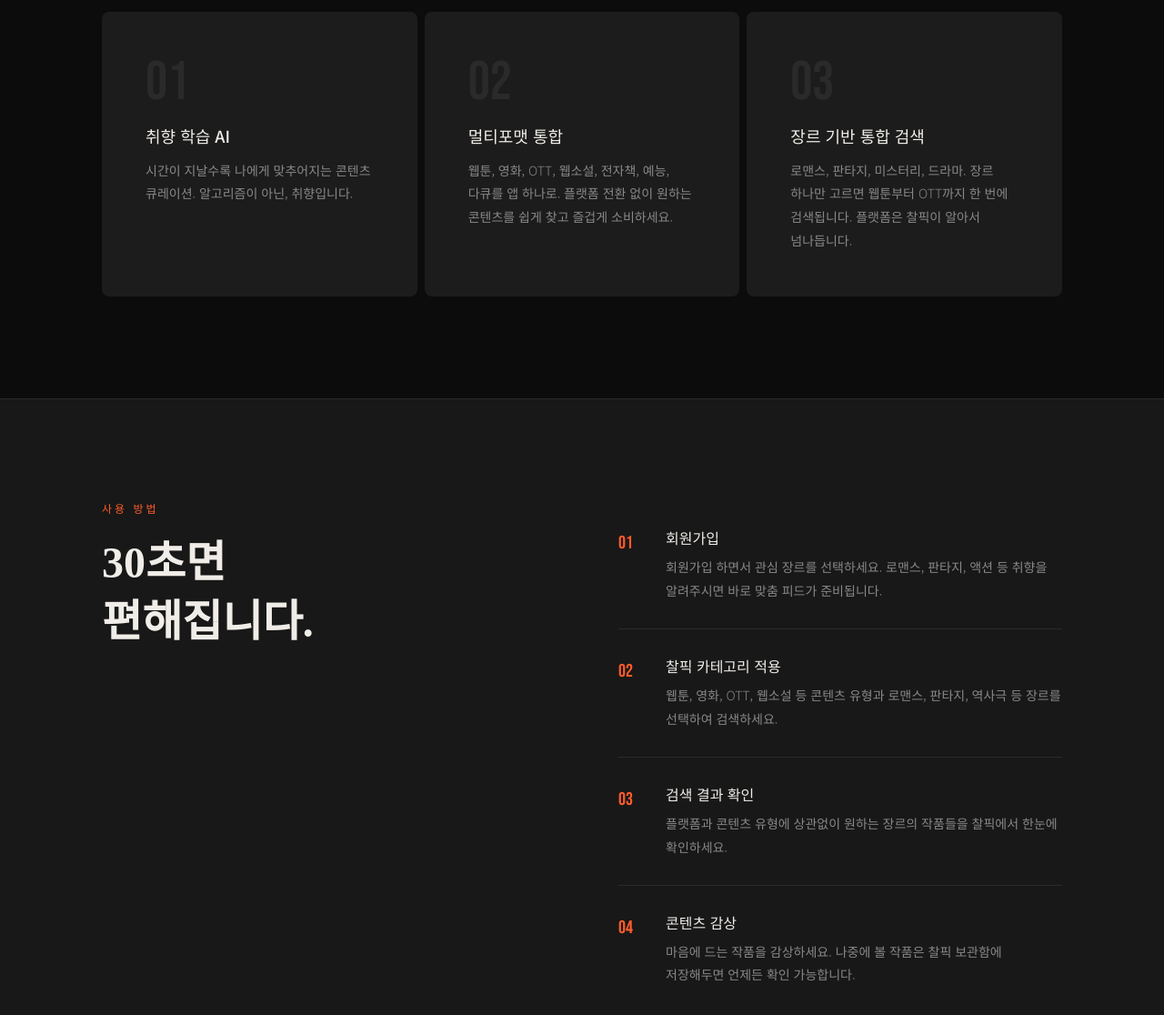
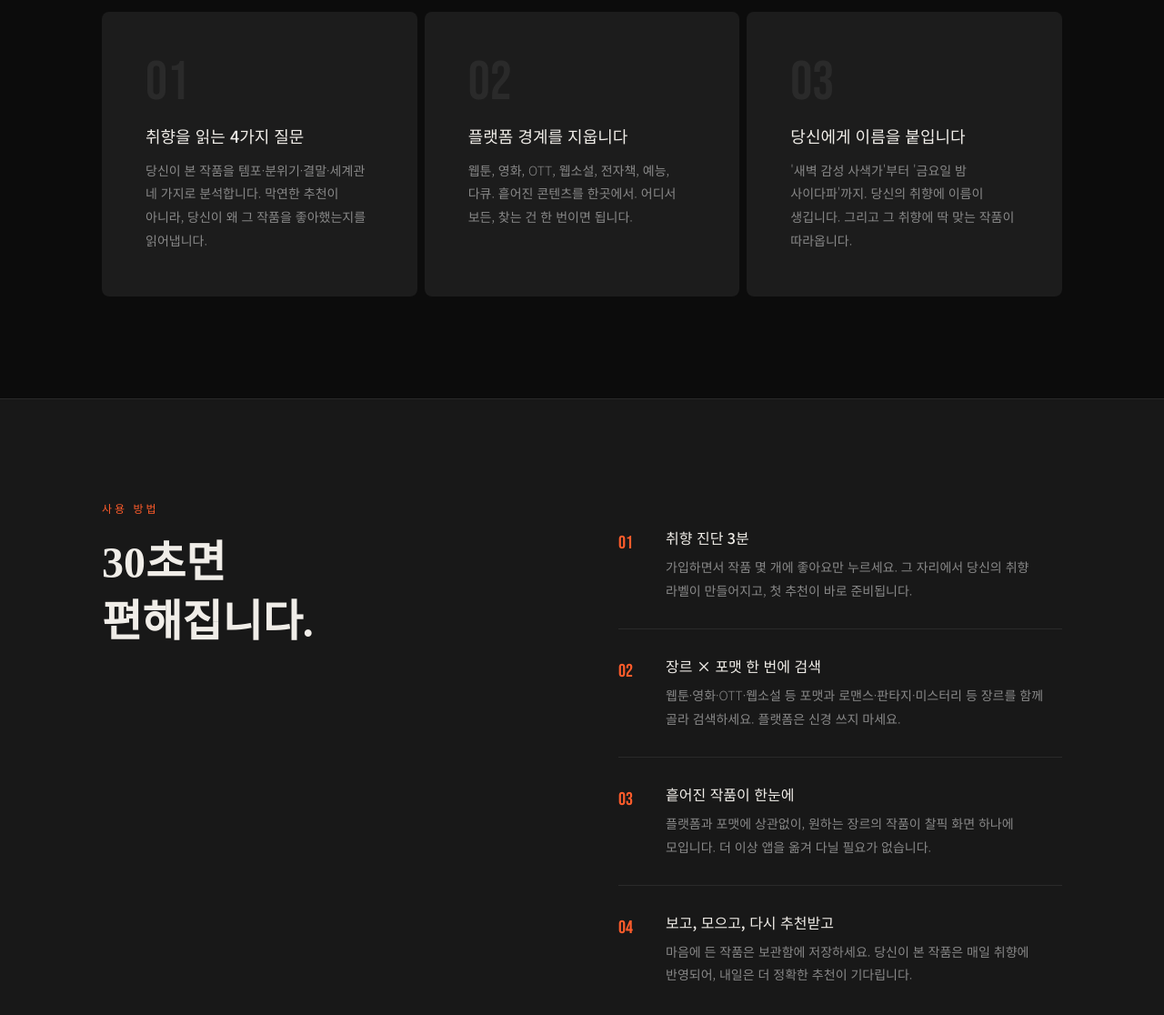
Before and after one commit to jollyJun/chalpick, a plain HTML site: page index.html in a window 1280 px wide. Shown: the part 1200-2316 px from the top of the page at 91% size. Drawn offline with nearby package versions, Linux system fonts and the light colour scheme.

Commit message:
Add files via upload

```diff
--- a/index.html
+++ b/index.html
@@ -308,8 +308,12 @@
     word-break: keep-all;
   }
   .cta-outline {
-    -webkit-text-stroke:1px #f0ede8;
+    background:linear-gradient(120deg, #ff5c2b 0%, #ffb347 100%);
+    -webkit-background-clip:text;
+    background-clip:text;
+    -webkit-text-fill-color:transparent;
     color:transparent;
+    text-shadow:0 0 40px rgba(255,92,43,.25);
   }
 
   /* ── REVEAL ── */
@@ -447,27 +451,27 @@
     <!-- 01 -->
     <div class="feat-card reveal bg-card p-8 sm:p-12 rounded-lg">
       <div class="feat-num">01</div>
-      <h3 class="text-lg font-medium text-textmain mb-3 ko-text">취향 학습 AI</h3>
+      <h3 class="text-lg font-medium text-textmain mb-3 ko-text">취향을 읽는 4가지 질문</h3>
       <p class="text-sm text-muted ko-text" style="line-height:1.85">
-        시간이 지날수록 나에게 맞추어지는 콘텐츠 큐레이션. 알고리즘이 아닌, 취향입니다.
+        당신이 본 작품을 템포·분위기·결말·세계관 네 가지로 분석합니다. 막연한 추천이 아니라, 당신이 왜 그 작품을 좋아했는지를 읽어냅니다.
       </p>
     </div>
 
     <!-- 02 -->
     <div class="feat-card reveal bg-card p-8 sm:p-12 rounded-lg">
       <div class="feat-num">02</div>
-      <h3 class="text-lg font-medium text-textmain mb-3 ko-text">멀티포맷 통합</h3>
+      <h3 class="text-lg font-medium text-textmain mb-3 ko-text">플랫폼 경계를 지웁니다</h3>
       <p class="text-sm text-muted ko-text" style="line-height:1.85">
-        웹툰, 영화, OTT, 웹소설, 전자책, 예능, 다큐를 앱 하나로. 플랫폼 전환 없이 원하는 콘텐츠를 쉽게 찾고 즐겁게 소비하세요.
+        웹툰, 영화, OTT, 웹소설, 전자책, 예능, 다큐. 흩어진 콘텐츠를 한곳에서. 어디서 보든, 찾는 건 한 번이면 됩니다.
       </p>
     </div>
 
     <!-- 03 -->
     <div class="feat-card reveal bg-card p-8 sm:p-12 rounded-lg">
       <div class="feat-num">03</div>
-      <h3 class="text-lg font-medium text-textmain mb-3 ko-text">장르 기반 통합 검색</h3>
+      <h3 class="text-lg font-medium text-textmain mb-3 ko-text">당신에게 이름을 붙입니다</h3>
       <p class="text-sm text-muted ko-text" style="line-height:1.85">
-        로맨스, 판타지, 미스터리, 드라마. 장르 하나만 고르면 웹툰부터 OTT까지 한 번에 검색됩니다. 플랫폼은 찰픽이 알아서 넘나듭니다.
+        '새벽 감성 사색가'부터 '금요일 밤 사이다파'까지. 당신의 취향에 이름이 생깁니다. 그리고 그 취향에 딱 맞는 작품이 따라옵니다.
       </p>
     </div>
   </div>
@@ -489,9 +493,9 @@
       <div class="how-step reveal flex gap-4 sm:gap-6 py-6 sm:py-7 border-b border-border">
         <span class="font-display text-xl text-accent min-w-[28px] pt-1">01</span>
         <div class="flex-1">
-          <h4 class="text-base font-medium text-textmain mb-2 ko-text">회원가입</h4>
+          <h4 class="text-base font-medium text-textmain mb-2 ko-text">취향 진단 3분</h4>
           <p class="text-sm text-muted ko-text" style="line-height:1.85">
-            회원가입 하면서 관심 장르를 선택하세요. 로맨스, 판타지, 액션 등 취향을 알려주시면 바로 맞춤 피드가 준비됩니다.
+            가입하면서 작품 몇 개에 좋아요만 누르세요. 그 자리에서 당신의 취향 라벨이 만들어지고, 첫 추천이 바로 준비됩니다.
           </p>
         </div>
       </div>
@@ -499,9 +503,9 @@
       <div class="how-step reveal flex gap-4 sm:gap-6 py-6 sm:py-7 border-b border-border">
         <span class="font-display text-xl text-accent min-w-[28px] pt-1">02</span>
         <div class="flex-1">
-          <h4 class="text-base font-medium text-textmain mb-2 ko-text">찰픽 카테고리 적용</h4>
+          <h4 class="text-base font-medium text-textmain mb-2 ko-text">장르 × 포맷 한 번에 검색</h4>
           <p class="text-sm text-muted ko-text" style="line-height:1.85">
-            웹툰, 영화, OTT, 웹소설 등 콘텐츠 유형과 로맨스, 판타지, 역사극 등 장르를 선택하여 검색하세요.
+            웹툰·영화·OTT·웹소설 등 포맷과 로맨스·판타지·미스터리 등 장르를 함께 골라 검색하세요. 플랫폼은 신경 쓰지 마세요.
           </p>
         </div>
       </div>
@@ -509,9 +513,9 @@
       <div class="how-step reveal flex gap-4 sm:gap-6 py-6 sm:py-7 border-b border-border">
         <span class="font-display text-xl text-accent min-w-[28px] pt-1">03</span>
         <div class="flex-1">
-          <h4 class="text-base font-medium text-textmain mb-2 ko-text">검색 결과 확인</h4>
+          <h4 class="text-base font-medium text-textmain mb-2 ko-text">흩어진 작품이 한눈에</h4>
           <p class="text-sm text-muted ko-text" style="line-height:1.85">
-            플랫폼과 콘텐츠 유형에 상관없이 원하는 장르의 작품들을 찰픽에서 한눈에 확인하세요.
+            플랫폼과 포맷에 상관없이, 원하는 장르의 작품이 찰픽 화면 하나에 모입니다. 더 이상 앱을 옮겨 다닐 필요가 없습니다.
           </p>
         </div>
       </div>
@@ -519,9 +523,9 @@
       <div class="how-step reveal flex gap-4 sm:gap-6 py-6 sm:py-7">
         <span class="font-display text-xl text-accent min-w-[28px] pt-1">04</span>
         <div class="flex-1">
-          <h4 class="text-base font-medium text-textmain mb-2 ko-text">콘텐츠 감상</h4>
+          <h4 class="text-base font-medium text-textmain mb-2 ko-text">보고, 모으고, 다시 추천받고</h4>
           <p class="text-sm text-muted ko-text" style="line-height:1.85">
-            마음에 드는 작품을 감상하세요. 나중에 볼 작품은 찰픽 보관함에 저장해두면 언제든 확인 가능합니다.
+            마음에 든 작품은 보관함에 저장하세요. 당신이 본 작품은 매일 취향에 반영되어, 내일은 더 정확한 추천이 기다립니다.
           </p>
         </div>
       </div>
```
